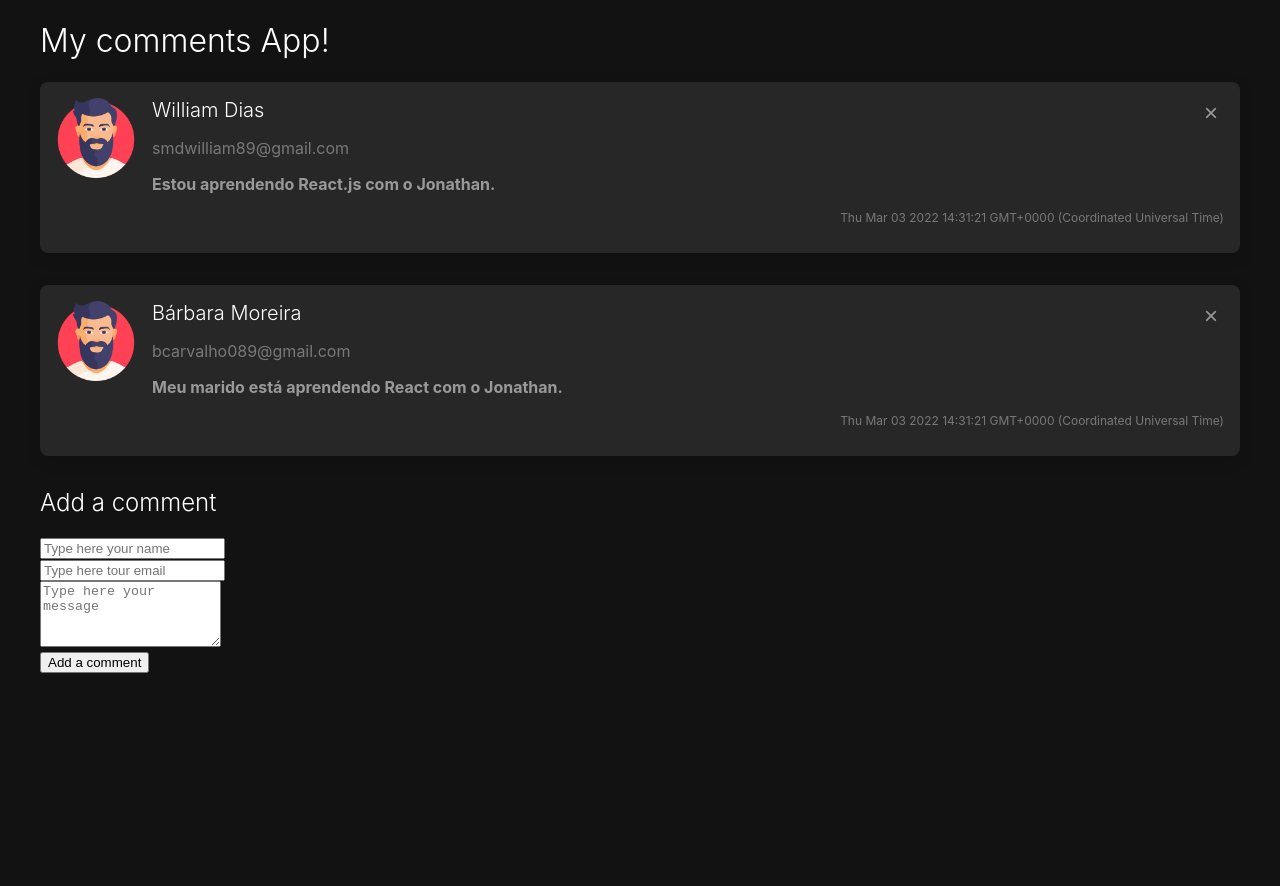
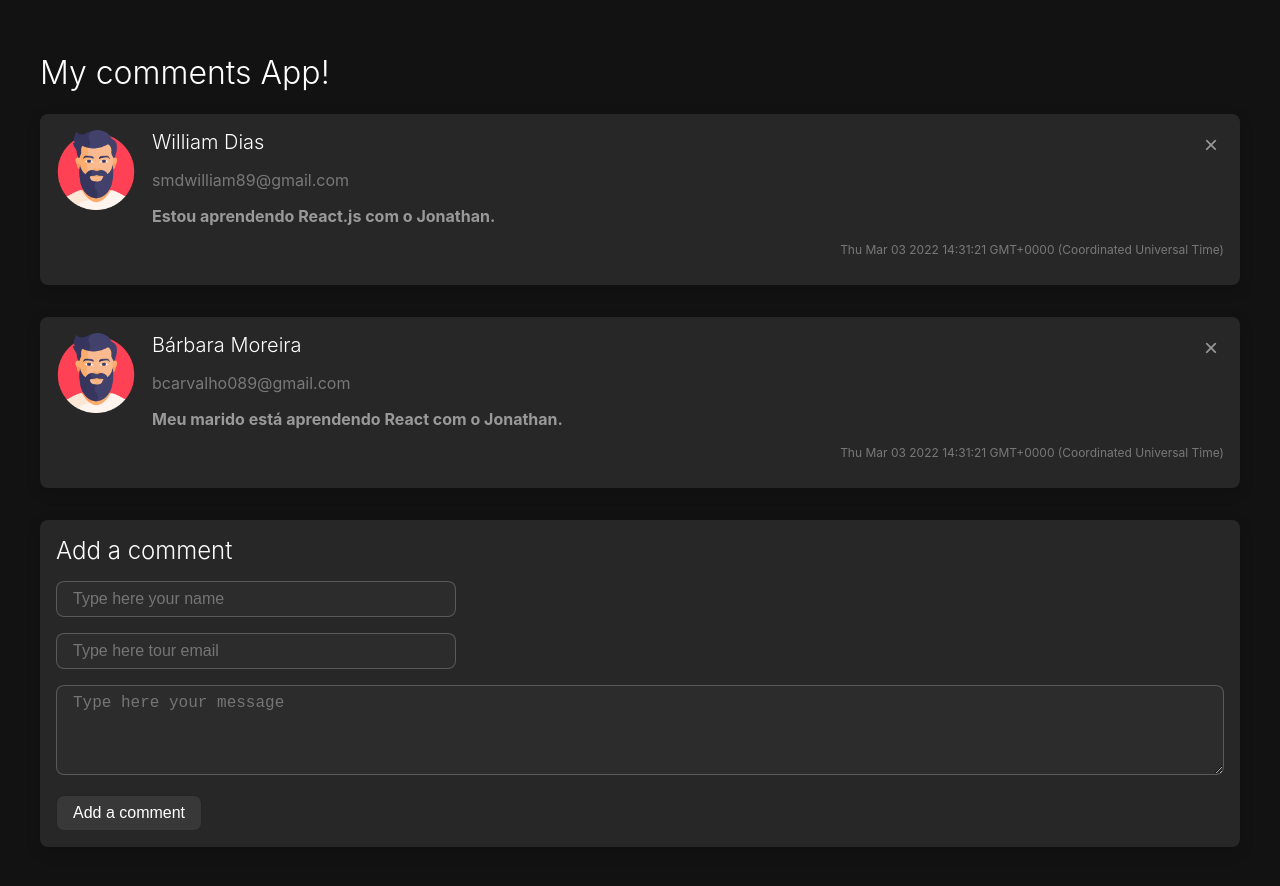
Before and after one commit to williampgdias/ReactJS-beginner, a React (Create React App) app: page / in a window 1280 px wide. Shown: the top 886 px of the page. Before the commit the page ends 800 px from the top, so only its background shows below. Built offline with nearby package versions, Linux system fonts and the light colour scheme.

Commit message:
Achando o bug e terminando o estilo do form

```diff
--- a/src/App.css
+++ b/src/App.css
@@ -10,4 +10,5 @@ body {
 .App {
   max-width: 1200px;
   margin: auto;
+  padding: 2rem;
 }
--- a/src/App.js
+++ b/src/App.js
@@ -80,7 +80,7 @@ class App extends React.Component {
         })}
 
         <CommentForm
-          onaddComment = { this.addComment }
+          onAddComment = { this.addComment }
           onFieldChanged = { this.onFieldChanged }
           form = { this.state.form }
         />
--- a/src/components/CommentForm/index.jsx
+++ b/src/components/CommentForm/index.jsx
@@ -1,38 +1,40 @@
+import "./style.css";
+
 const CommentForm = (props) => {
 
     const { onAddComment, onFieldChanged, form } = props;
 
     return (
-        <form onSubmit={ onAddComment }>
+        <form className="comment-form" onSubmit = { onAddComment }>
             <h2>Add a comment</h2>
             <div>
-            <input
-                onChange={ onFieldChanged }
-                value={ form.name }
-                type="text"
-                name="name"
-                placeholder="Type here your name"
-                required="required"
-            />
+                <input
+                    onChange = { onFieldChanged }
+                    value = { form.name }
+                    type = "text"
+                    name = "name"
+                    placeholder = "Type here your name"
+                    required = "required"
+                />
             </div>
             <div>
-            <input
-                onChange={ onFieldChanged }
-                value={ form.email }
-                type="email"
-                name="email"
-                placeholder="Type here tour email"
-                required="required"
-            />
+                <input
+                    onChange = { onFieldChanged }
+                    value = { form.email }
+                    type = "email"
+                    name = "email"
+                    placeholder = "Type here tour email"
+                    required = "required"
+                />
             </div>
             <div>
             <textarea
-                onChange={ onFieldChanged }
-                name="message"
-                rows="4"
-                placeholder="Type here your message"
-                value={ form.message }
-                required="required"
+                onChange = { onFieldChanged }
+                name = "message"
+                rows = "4"
+                placeholder = "Type here your message"
+                value = { form.message }
+                required = "required"
             />
             </div>
             <button type="submit">Add a comment</button>
--- a/src/components/CommentForm/style.css
+++ b/src/components/CommentForm/style.css
@@ -0,0 +1,45 @@
+
+
+.comment-form {
+    background: #272727;
+    box-shadow: rgba(0, 0, 0, 0.15) 0px 5px 15px;
+    border-radius: 0.5rem;
+    padding: 1rem;
+    margin-bottom: 2rem;
+}
+
+.comment-form h2 {
+    margin: 0px;
+}
+
+.comment-form input,
+.comment-form textarea,
+.comment-form button {
+    margin-top: 1rem;
+    background-color: #2c2c2c;
+    border: 1px solid #ffffff36;
+    color: #fff;
+    outline: none;
+    font-size: 1rem;
+    padding: 0.5rem 1rem;
+    border-radius: 0.5rem;
+    box-sizing: border-box;
+}
+
+.comment-form input {
+    width: 400px;
+}
+
+.comment-form textarea {
+    width: 100%;
+}
+
+.comment-form button {
+    cursor: pointer;
+    background-color: #383838;
+    border: 1px solid rgba(0, 0, 0, 0.35);
+}
+
+.comment-form button:hover {
+    background-color: #121212;
+}
```
